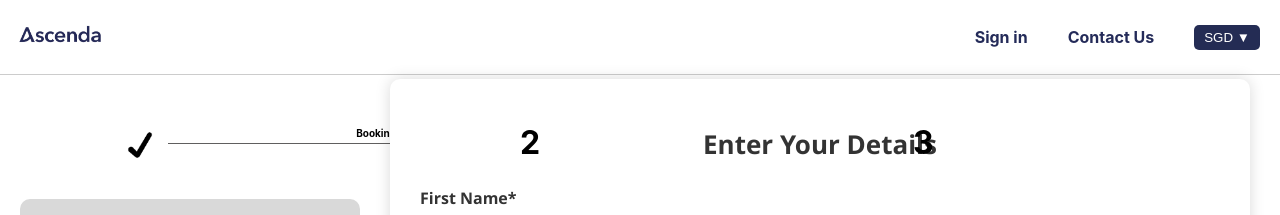
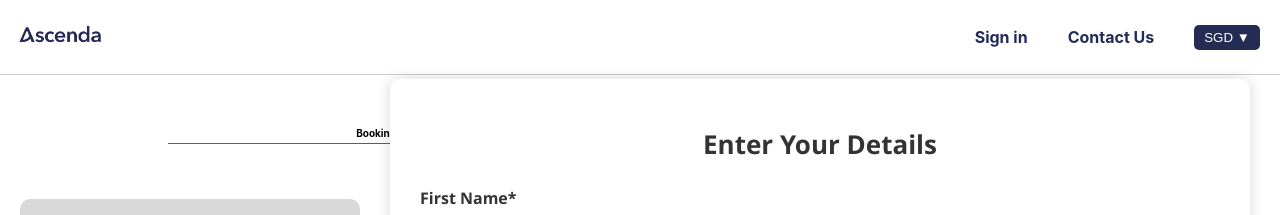
Before and after one commit to Jungstershark/TripLodge, a React (Create React App) app in the folder client/: page /Details in a window 1280 px wide. Shown: the top 215 px of the page. Built offline with nearby package versions, Linux system fonts and the light colour scheme; some icons are missing.

Commit message:
Update yourDetail.css

```diff
--- a/client/src/BookingDetails/yourDetail.css
+++ b/client/src/BookingDetails/yourDetail.css
@@ -1,30 +1,28 @@
 .wholepage{
-    width: 100%;
-    height: 100%;
-    overflow-x: hidden;
-    overflow-y: scroll;
+    height: 160vh; /* Full viewport height */
+    overflow: hidden;
 }
 
 .tick{
-    position: absolute;
+    position: relative;
     width: 40px;
     height: 40px;
-    top: 125px;
-    left: 120px;
+    top:-1685px;
+    left: 115px;
 }
 
 .two{
-    position: absolute;
-    top: 102px;
-    left: 520px;
+    position: relative;
+    top: -1750px;
+    left: 695px;
 }
 
-.three{
-    position: absolute;
-    top: 102px;
-    left: 913px;
+h1.three{
+    position: relative;
+    top: -1810px;
+    left: 1275px;
+}
 
-}
 .DetailButton {
     position: relative;
     background-color: #242B59;
@@ -35,8 +33,8 @@
     font-size: 16px;
     margin: 4px 2px;
     border-radius: 30px;
-    top: -720px;
-    left: 810px;
+    top: -980px;
+    left: 1150px;
 }
 .DetailButton:hover{
     background-color: #242B59;
```
